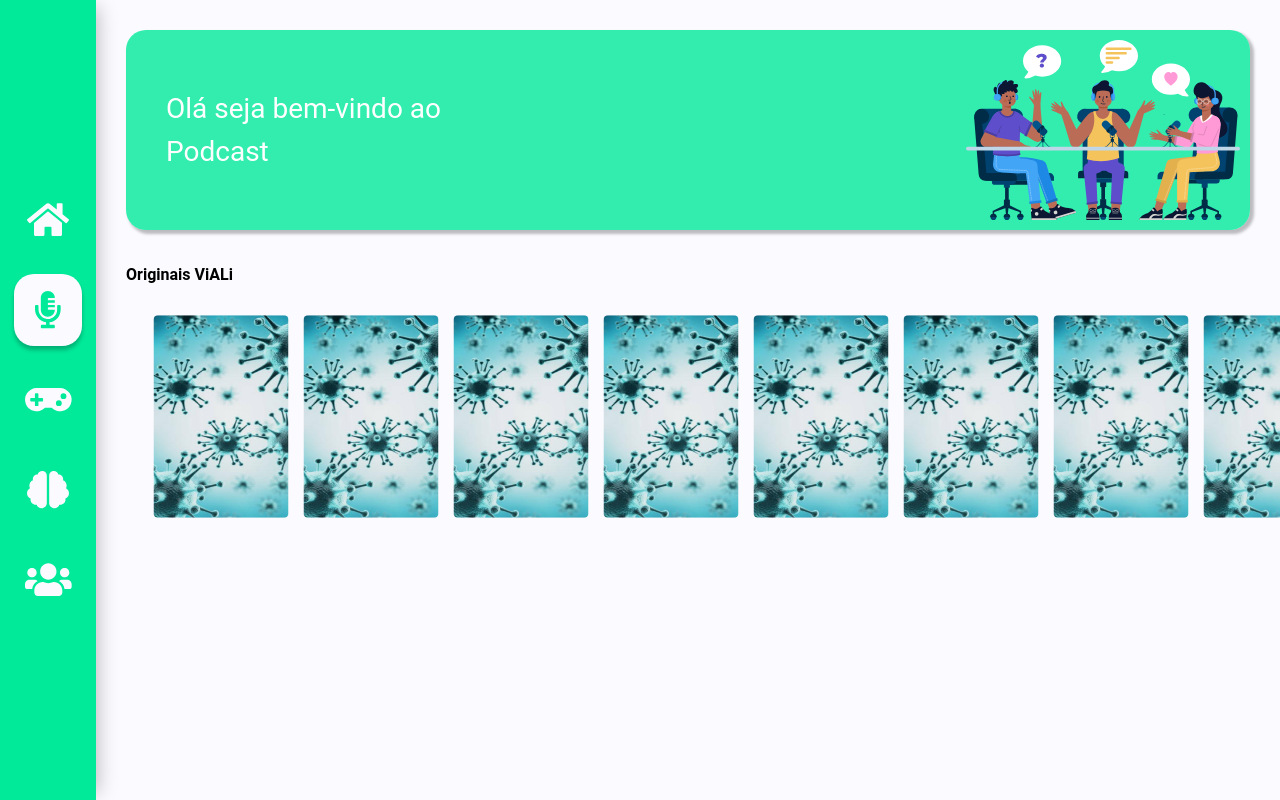
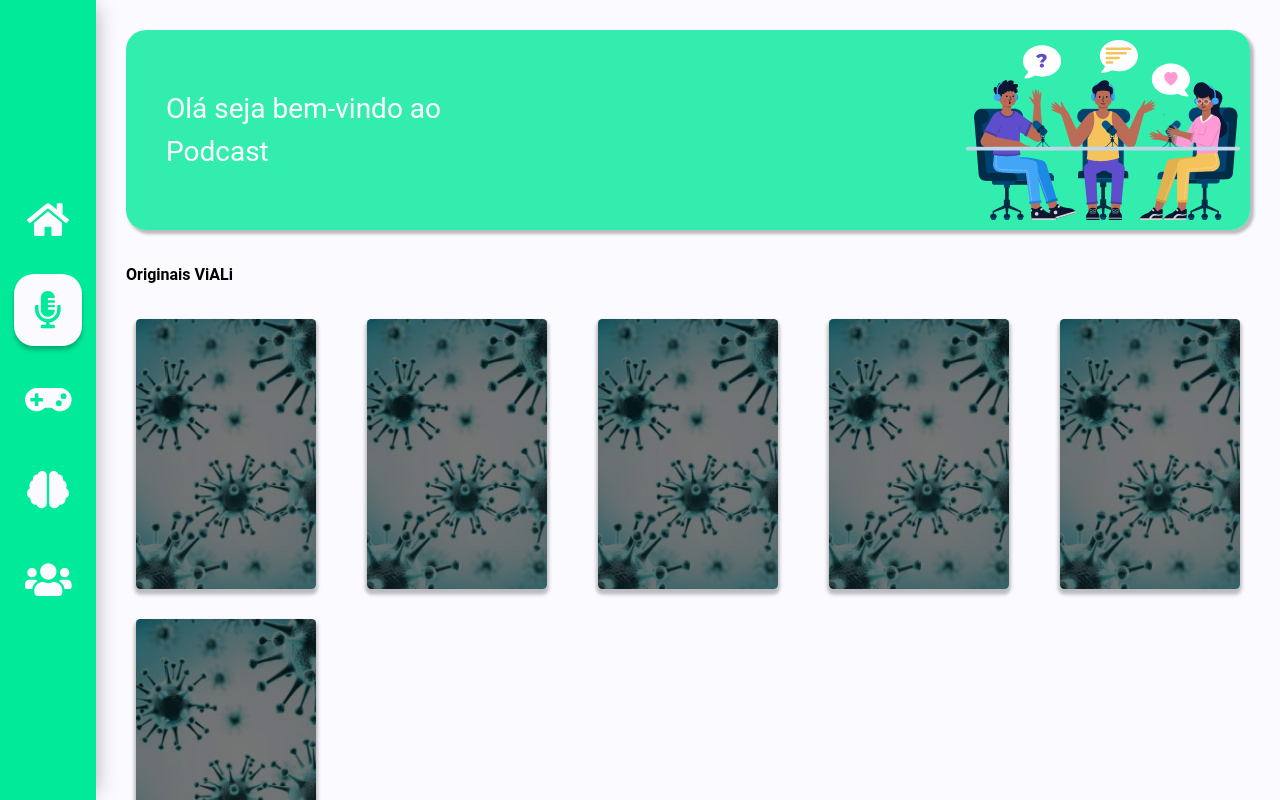
Before and after one commit to william-james-pj/viali, a React (Create React App) app: page /podcast in a window 1280 px wide. Built offline with nearby package versions, Linux system fonts and the light colour scheme.

Commit message:
Remove slide and add gallery

```diff
--- /dev/null
+++ b/src/components/Gallery/index.js
@@ -0,0 +1,50 @@
+import React from 'react';
+import PropTypes from 'prop-types';
+
+import { Container, ItemsContainer, Item, ImgList, Override } from './styles';
+import ImgPath from '../../assets/img/virus.png';
+
+const items = [
+  {
+    imgUrl: ImgPath,
+  },
+  {
+    imgUrl: ImgPath,
+  },
+  {
+    imgUrl: ImgPath,
+  },
+  {
+    imgUrl: ImgPath,
+  },
+  {
+    imgUrl: ImgPath,
+  },
+  {
+    imgUrl: ImgPath,
+  },
+];
+
+function Gallery({ horizontal }) {
+  return (
+    <Container>
+      {items.length > 0 &&
+        items.map((item, key) => {
+          return (
+            <ItemsContainer key={key} horizontal={horizontal}>
+              <Item>
+                <ImgList src={item.imgUrl} />
+                <Override></Override>
+              </Item>
+            </ItemsContainer>
+          );
+        })}
+    </Container>
+  );
+}
+
+Gallery.propTypes = {
+  horizontal: PropTypes.bool.isRequired,
+};
+
+export default Gallery;
--- /dev/null
+++ b/src/components/Gallery/styles.js
@@ -0,0 +1,59 @@
+import styled from 'styled-components';
+// import * as color from '../../config/colors';
+// import * as fonts from '../../config/fonts';
+import { respondToDown } from '../../config/respondTo';
+
+export const Container = styled.div`
+  display: inline-flex;
+  flex-wrap: wrap;
+  justify-content: space-between;
+
+  ${respondToDown.md`
+    justify-content: center;
+  `}
+`;
+
+export const ItemsContainer = styled.div`
+  /* display: inline-block; */
+  width: ${(props) => (props.horizontal ? '320px' : '200px')};
+  height: ${(props) => (props.horizontal ? '190px' : '300px')};
+  cursor: pointer;
+
+  -webkit-tap-highlight-color: transparent;
+
+  ${respondToDown.md`
+    width: ${(props) => (props.horizontal ? '270px' : '150px')};
+    height: ${(props) => (props.horizontal ? '140px' : '250px')};
+  `}
+`;
+
+export const Item = styled.div`
+  width: 100%;
+  height: 100%;
+  transition: all ease 0.2s;
+  border-radius: 5px;
+  box-shadow: 0px 4px 4px 2px rgba(0, 0, 0, 0.25);
+  overflow: hidden;
+  position: relative;
+
+  transform: scale(0.9);
+  :hover {
+    transform: scale(1);
+  }
+`;
+
+export const Override = styled.div`
+  width: 100%;
+  height: 100%;
+  background: #000;
+  opacity: 0.5;
+  z-index: 5;
+  position: absolute;
+  top: 0;
+`;
+
+export const ImgList = styled.img`
+  width: 100%;
+  height: 100%;
+  object-fit: cover;
+`;
--- a/src/components/Slide/index.js
+++ /dev/null
@@ -1,83 +0,0 @@
-import React, { useState } from 'react';
-
-import { FontAwesomeIcon } from '@fortawesome/react-fontawesome';
-import {
-  faChevronLeft,
-  faChevronRight,
-} from '@fortawesome/free-solid-svg-icons';
-
-import { Container, List, Items, ImgList, Left, Right } from './styles';
-import ImgPath from '../../assets/img/virus.png';
-
-const items = [
-  {
-    imgUrl: ImgPath,
-  },
-  {
-    imgUrl: ImgPath,
-  },
-  {
-    imgUrl: ImgPath,
-  },
-  {
-    imgUrl: ImgPath,
-  },
-  {
-    imgUrl: ImgPath,
-  },
-  {
-    imgUrl: ImgPath,
-  },
-  {
-    imgUrl: ImgPath,
-  },
-  {
-    imgUrl: ImgPath,
-  },
-  {
-    imgUrl: ImgPath,
-  },
-  {
-    imgUrl: ImgPath,
-  },
-];
-
-function Slide() {
-  const [scrollX, setScrollX] = useState(30);
-
-  const handleLeftArrow = () => {
-    let x = scrollX + Math.round(window.innerWidth / 2);
-    if (x > 0) x = 30;
-    setScrollX(x);
-  };
-
-  const handRightArrow = () => {
-    let x = scrollX - Math.round(window.innerWidth / 2);
-    let listW = 150 * (items.length + 1);
-    if (window.innerWidth - listW > x) x = window.innerWidth - listW - 60;
-    setScrollX(x);
-  };
-
-  return (
-    <Container>
-      <Left onClick={handleLeftArrow}>
-        <FontAwesomeIcon icon={faChevronLeft} size="3x" />
-      </Left>
-      <Right onClick={handRightArrow}>
-        <FontAwesomeIcon icon={faChevronRight} size="3x" />
-      </Right>
-      <List style={{ marginLeft: scrollX, width: 150 * (items.length + 1) }}>
-        {items.length > 0 &&
-          items.map((item, key) => {
-            return (
-              <Items key={key}>
-                <ImgList src={item.imgUrl} />
-              </Items>
-            );
-          })}
-      </List>
-    </Container>
-  );
-}
-
-export default Slide;
--- a/src/components/Slide/styles.js
+++ /dev/null
@@ -1,61 +0,0 @@
-import styled from 'styled-components';
-import * as color from '../../config/colors';
-// import * as fonts from '../../config/fonts';
-
-export const Container = styled.div`
-  overflow-x: hidden;
-  position: relative;
-`;
-
-export const ArrowContainer = styled.div`
-  position: absolute;
-  width: 40px;
-  height: 225px;
-  z-index: 99;
-  display: flex;
-  align-items: center;
-  justify-content: center;
-  overflow: hidden;
-  background-color: rgba(300, 300, 300, 0.5);
-  cursor: pointer;
-  opacity: 0;
-  transition: all ease 0.3s;
-  -webkit-tap-highlight-color: transparent;
-  color: ${color.colorGreen2};
-
-  ${Container}:hover & {
-    opacity: 1;
-  }
-`;
-
-export const Left = styled(ArrowContainer)`
-  left: 0;
-`;
-
-export const Right = styled(ArrowContainer)`
-  right: 0;
-`;
-
-export const List = styled.div`
-  padding-left: 20px;
-  transition: all ease 0.5s;
-`;
-
-export const Items = styled.div`
-  display: inline-block;
-  width: 150px;
-  height: 225px;
-  cursor: pointer;
-`;
-
-export const ImgList = styled.img`
-  width: 100%;
-  height: 100%;
-  transform: scale(0.9);
-  transition: all ease 0.2s;
-  border-radius: 5px;
-
-  :hover {
-    transform: scale(1);
-  }
-`;
--- a/src/views/Game/index.js
+++ b/src/views/Game/index.js
@@ -1,9 +1,10 @@
 import React from 'react';
 
+import Gallery from '../../components/Gallery/index';
 import MyHeader from '../../components/MyHeader/index';
 import ImgPath from '../../assets/img/play-game.svg';
 
-import { Container } from './styles';
+import { Container, Text, GalleryContainer } from './styles';
 
 function Game() {
   return (
@@ -13,6 +14,10 @@ function Game() {
         text={'Jogos'}
         imgPath={ImgPath}
       />
+      <Text>Populares</Text>
+      <GalleryContainer>
+        <Gallery horizontal />
+      </GalleryContainer>
     </Container>
   );
 }
--- a/src/views/Game/styles.js
+++ b/src/views/Game/styles.js
@@ -5,6 +5,19 @@ import styled from 'styled-components';
 export const Container = styled.div`
   width: 100%;
   height: 100%;
+  padding: 30px;
+  overflow-y: scroll;
+  overflow-x: hidden;
+`;
 
-  padding: 20px;
+export const Text = styled.div`
+  width: 100%;
+  font-weight: 700;
+  margin-top: 35px;
+  margin-bottom: 20px;
 `;
+
+export const GalleryContainer = styled.div`
+  width: 100%;
+  height: auto;
+`;
--- a/src/views/MentalMap/index.js
+++ b/src/views/MentalMap/index.js
@@ -1,9 +1,10 @@
 import React from 'react';
 
+import Gallery from '../../components/Gallery/index';
 import MyHeader from '../../components/MyHeader/index';
 import ImgPath from '../../assets/img/mind-maps.svg';
 
-import { Container } from './styles';
+import { Container, Text, GalleryContainer } from './styles';
 
 function MentalMap() {
   return (
@@ -13,6 +14,10 @@ function MentalMap() {
         text={'Mapa Mental'}
         imgPath={ImgPath}
       />
+      <Text>Em alta</Text>
+      <GalleryContainer>
+        <Gallery horizontal />
+      </GalleryContainer>
     </Container>
   );
 }
--- a/src/views/MentalMap/styles.js
+++ b/src/views/MentalMap/styles.js
@@ -5,6 +5,19 @@ import styled from 'styled-components';
 export const Container = styled.div`
   width: 100%;
   height: 100%;
+  padding: 30px;
+  overflow-y: scroll;
+  overflow-x: hidden;
+`;
 
-  padding: 20px;
+export const Text = styled.div`
+  width: 100%;
+  font-weight: 700;
+  margin-top: 35px;
+  margin-bottom: 20px;
 `;
+
+export const GalleryContainer = styled.div`
+  width: 100%;
+  height: auto;
+`;
--- a/src/views/Podcast/index.js
+++ b/src/views/Podcast/index.js
@@ -1,25 +1,23 @@
 import React from 'react';
 
+import Gallery from '../../components/Gallery/index';
 import MyHeader from '../../components/MyHeader/index';
 import ImgPath from '../../assets/img/podcast.svg';
-import Slide from '../../components/Slide/index';
 
-import { Container, Text, SlideContainer, PaddingContainer } from './styles';
+import { Container, Text, GalleryContainer } from './styles';
 
 function Podcast() {
   return (
     <Container>
-      <PaddingContainer>
-        <MyHeader
-          title={'Olá seja bem-vindo ao'}
-          text={'Podcast'}
-          imgPath={ImgPath}
-        />
-      </PaddingContainer>
+      <MyHeader
+        title={'Olá seja bem-vindo ao'}
+        text={'Podcast'}
+        imgPath={ImgPath}
+      />
       <Text>Originais ViALi</Text>
-      <SlideContainer>
-        <Slide />
-      </SlideContainer>
+      <GalleryContainer>
+        <Gallery />
+      </GalleryContainer>
     </Container>
   );
 }
--- a/src/views/Podcast/styles.js
+++ b/src/views/Podcast/styles.js
@@ -5,10 +5,9 @@ import styled from 'styled-components';
 export const Container = styled.div`
   width: 100%;
   height: 100%;
-`;
-
-export const PaddingContainer = styled.div`
-  padding: 30px 30px 0 30px;
+  padding: 30px;
+  overflow-y: scroll;
+  overflow-x: hidden;
 `;
 
 export const Text = styled.div`
@@ -16,10 +15,9 @@ export const Text = styled.div`
   font-weight: 700;
   margin-top: 35px;
   margin-bottom: 20px;
-  padding-left: 30px;
 `;
 
-export const SlideContainer = styled.div`
+export const GalleryContainer = styled.div`
   width: 100%;
   height: auto;
 `;
```
